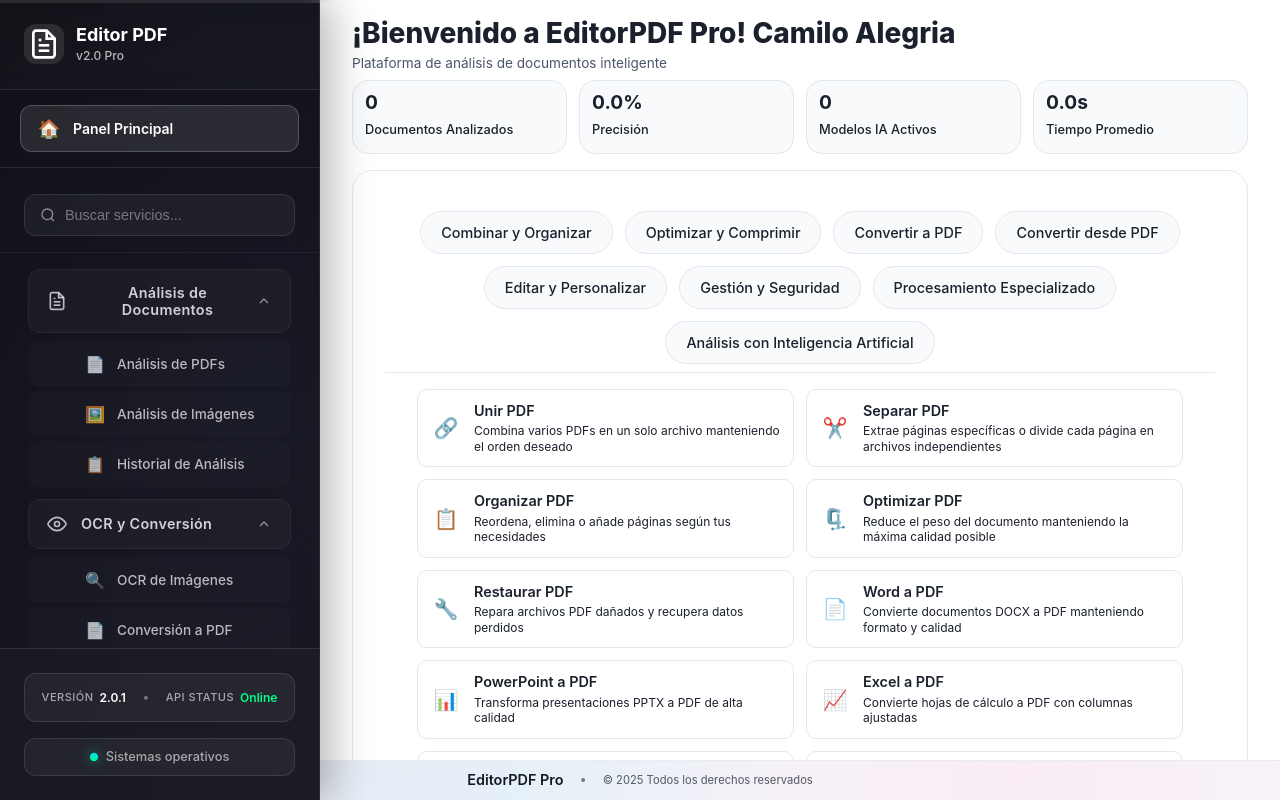
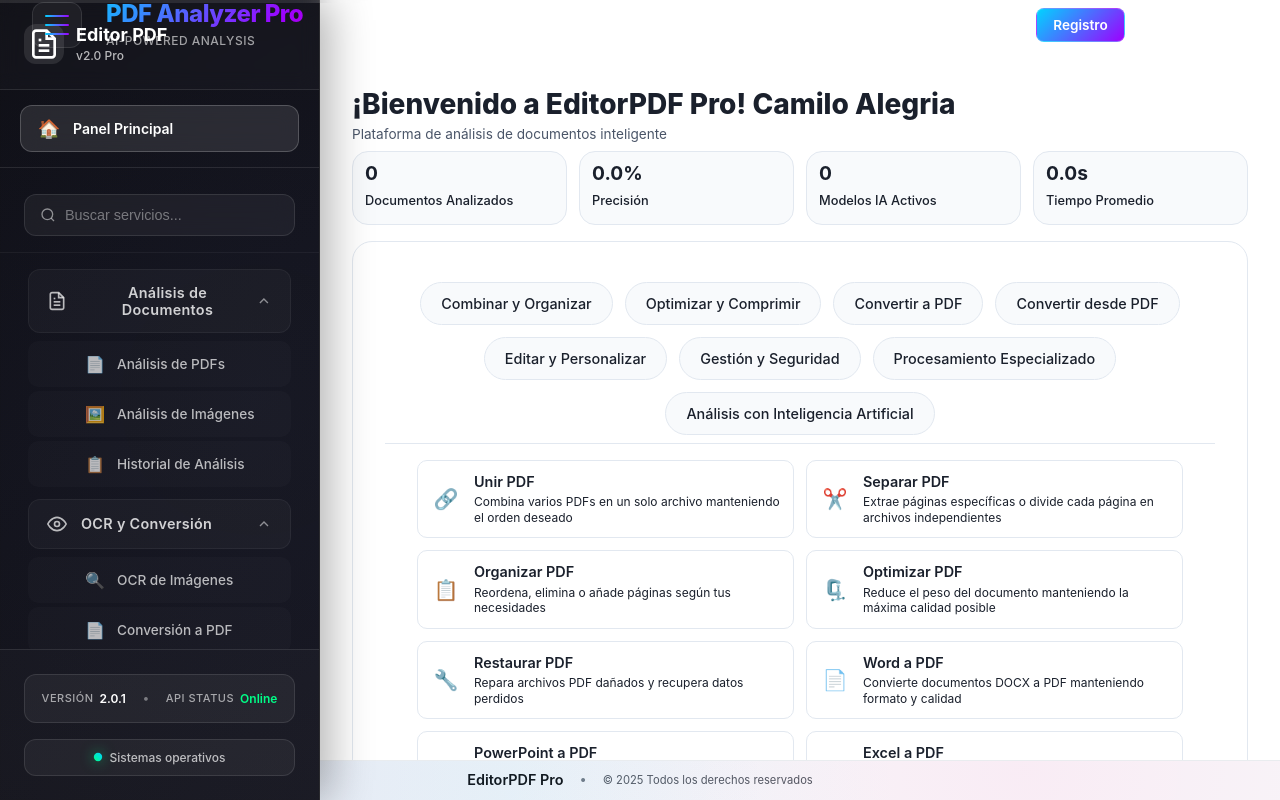
Before and after one commit to brifyai/editorpdf, a React (Vite) app in the folder frontend-react/: page / in a window 1280 px wide. Built offline with nearby package versions, Linux system fonts and the light colour scheme; no server answers.

Commit message:
Fix: Add Header component with authentication buttons

```diff
--- a/frontend-react/src/App.jsx
+++ b/frontend-react/src/App.jsx
@@ -7,6 +7,7 @@ import { StatisticsProvider } from './contexts/StatisticsContext';
 // Layout Components (cargar inmediatamente)
 import Sidebar from './components/layout/Sidebar';
 import Main from './components/layout/Main';
+import Header from './components/layout/Header';
 
 // Auth Components
 import LoginPage from './components/auth/LoginPage';
@@ -72,6 +73,7 @@ import './styles/App.css';
 import './styles/premium.css';
 import './styles/Sidebar.css';
 import './styles/Main.css';
+import './styles/Header.css';
 import './styles/animations.css';
 import './styles/auth.css';
 import './styles/sidebar-material.css';
@@ -96,6 +98,7 @@ const AppLayout = ({ children }) => {
 
   return (
     <div className="app-container">
+      <Header />
       <div className="app-main">
         <Sidebar isOpen={isSidebarOpen} onToggle={toggleSidebar} />
         <Main sidebarOpen={isSidebarOpen}>{children}</Main>
--- a/frontend-react/src/styles/Main.css
+++ b/frontend-react/src/styles/Main.css
@@ -35,7 +35,7 @@
   width: calc(100% - 320px);
   background: #ffffff;
   margin-left: 320px;
-  padding-top: 9px;
+  padding-top: 80px; /* Espacio para el header fijo */
   padding-bottom: 45px; /* Espacio para el footer fijo de 40px */
   position: relative;
   overflow-x: hidden;
```
